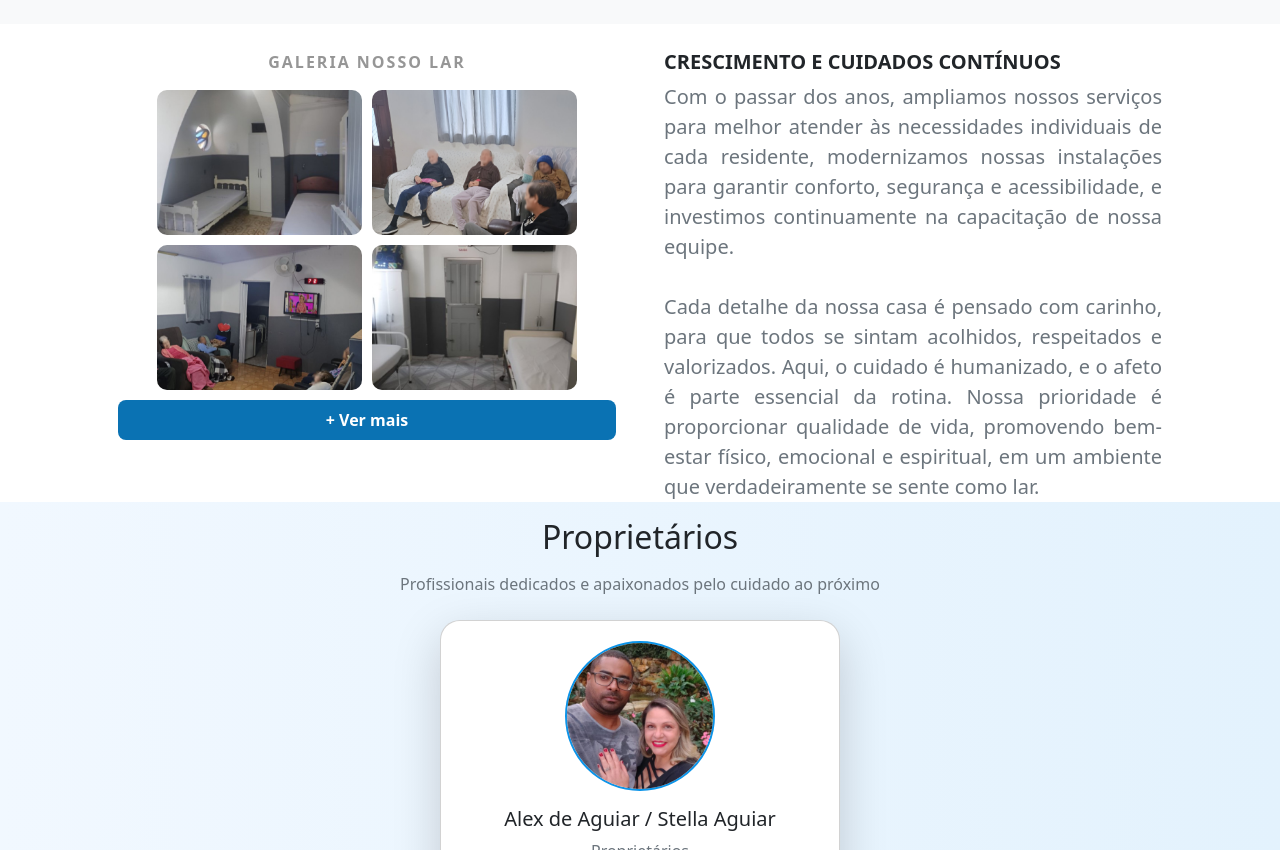
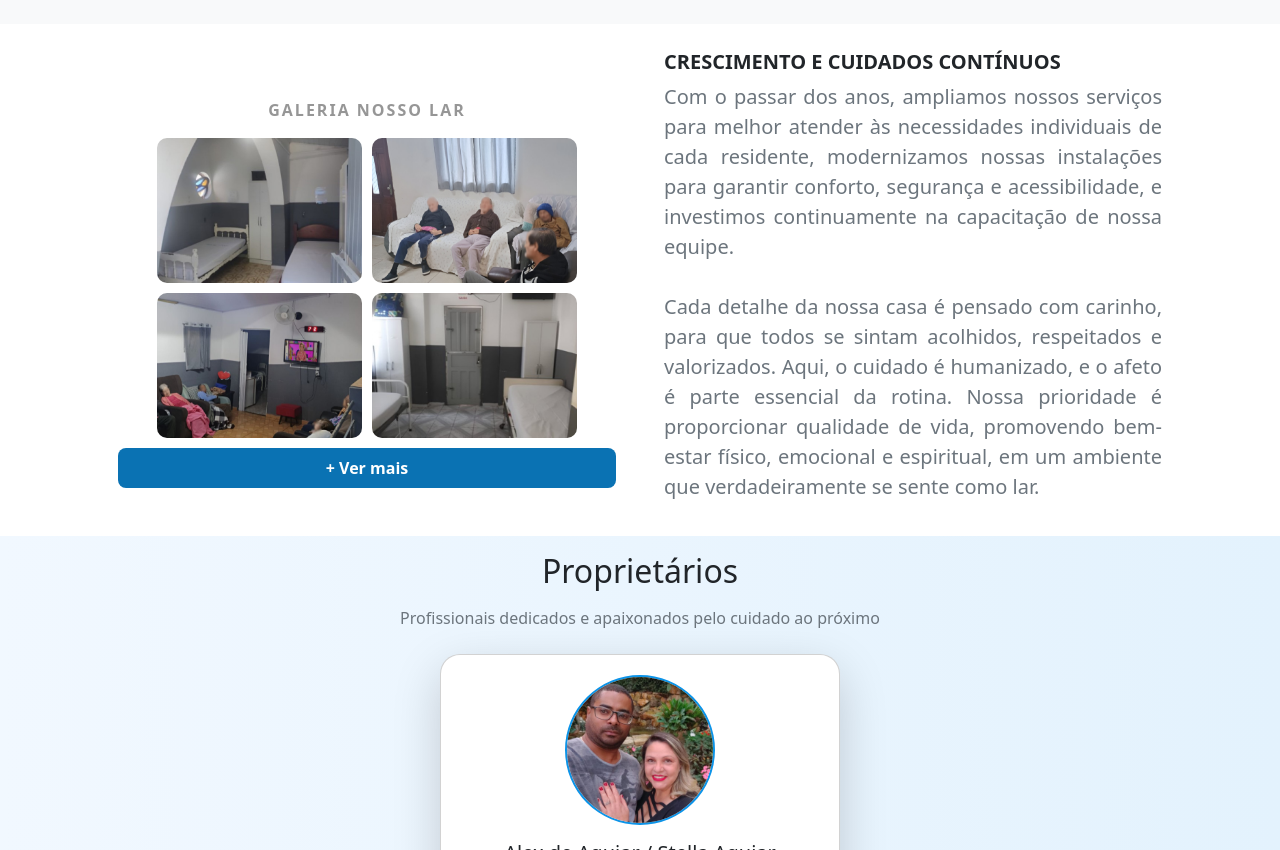
Before and after one commit to CaueSoaresValente/updateMorada, a plain HTML site: page index.html in a window 1280 px wide. Shown: the part 2099-2949 px from the top of the page. Drawn offline with nearby package versions, Linux system fonts and the light colour scheme.

Commit message:
Add files via upload

```diff
--- a/index.html
+++ b/index.html
@@ -367,7 +367,7 @@
                         </div>
 
                         <!-- Galeria à direita no desktop, acima no mobile -->
-                        <div class="galeriamargin col-lg-6 order-last order-lg-first mb-5" id="galeriaid">
+                        <div class="col-lg-6 order-last order-lg-first my-5" id="galeriaid">
                             <p
                                 style="text-transform: uppercase; color: rgba(128, 128, 128, 0.829); letter-spacing: 2px; display: flex; justify-content: center; font-weight: 900;">
                                 Galeria Nosso Lar</p>
```
